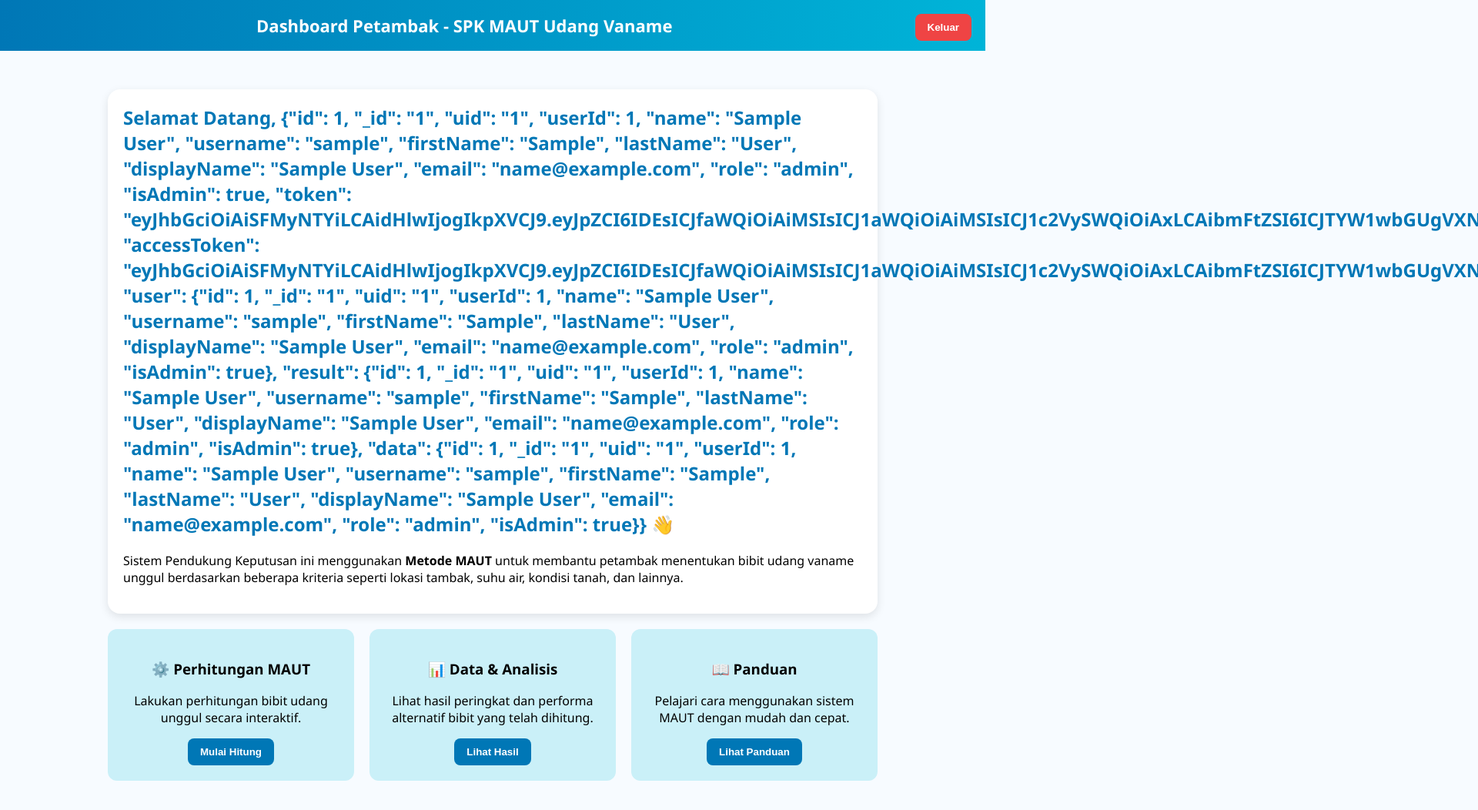
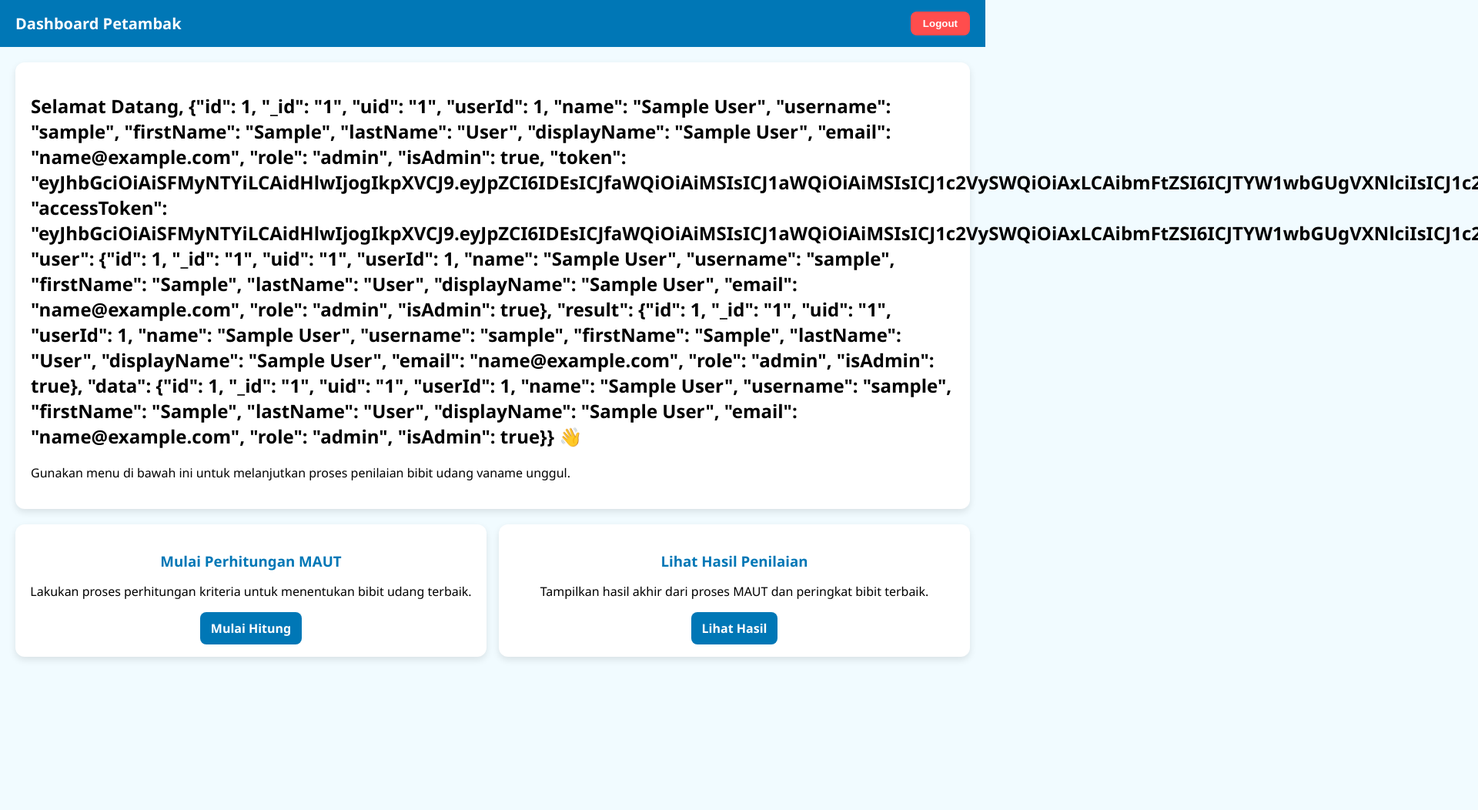
Before and after one commit to mustafakamal2435/index.html, a plain HTML site: page dashboard.html in a window 1280 px wide. Shown: the top 1052 px of the page at 77% size, 1920 px wide, since content can reach past the window. After the commit the page ends 873 px from the top, so only its background shows below. Drawn offline with Linux system fonts and the light colour scheme; sample sign-in values are in the browser's storage.

Commit message:
Update dashboard.html

```diff
--- a/dashboard.html
+++ b/dashboard.html
@@ -3,122 +3,119 @@
 <head>
   <meta charset="UTF-8" />
   <meta name="viewport" content="width=device-width, initial-scale=1.0" />
-  <title>Dashboard Petambak - SPK MAUT Bibit Udang Vaname</title>
+  <title>Dashboard Petambak - SPK Bibit Udang Vaname</title>
   <style>
-    :root {
-      --biru: #0077b6;
-      --laut: #00b4d8;
-      --muda: #caf0f8;
-    }
     body {
-      font-family: 'Segoe UI', Arial, sans-serif;
       margin: 0;
-      background: #f7fbff;
+      font-family: "Segoe UI", Arial, sans-serif;
+      background-color: #f1fbff;
     }
     header {
-      background: linear-gradient(90deg, var(--biru), var(--laut));
+      background: #0077b6;
       color: white;
-      padding: 18px;
-      text-align: center;
-      font-size: 22px;
+      padding: 15px 20px;
+      display: flex;
+      justify-content: space-between;
+      align-items: center;
+    }
+    header h1 {
+      font-size: 20px;
+      margin: 0;
+    }
+    button.logout {
+      background: #ff4d4d;
+      color: white;
+      border: none;
+      padding: 8px 16px;
+      border-radius: 8px;
+      cursor: pointer;
       font-weight: bold;
     }
-    .container {
-      max-width: 1000px;
-      margin: 30px auto;
+    button.logout:hover {
+      background: #e03e3e;
+    }
+    main {
       padding: 20px;
+    }
+    .welcome {
+      background: white;
+      padding: 20px;
+      border-radius: 12px;
+      box-shadow: 0 4px 10px rgba(0, 0, 0, 0.1);
+      margin-bottom: 20px;
+    }
+    .card-grid {
+      display: grid;
+      grid-template-columns: repeat(auto-fit, minmax(240px, 1fr));
+      gap: 16px;
     }
     .card {
       background: white;
-      padding: 20px;
-      border-radius: 16px;
-      box-shadow: 0 4px 12px rgba(0,0,0,0.1);
-      margin-bottom: 20px;
+      padding: 16px;
+      border-radius: 12px;
+      box-shadow: 0 4px 10px rgba(0, 0, 0, 0.1);
+      text-align: center;
+      transition: transform 0.2s;
     }
-    h2 {
-      color: var(--biru);
-      margin-top: 0;
+    .card:hover {
+      transform: translateY(-5px);
     }
-    .btn {
-      background: var(--biru);
+    .card h3 {
+      color: #0077b6;
+      margin-bottom: 10px;
+    }
+    a.button {
+      display: inline-block;
+      background: #0077b6;
       color: white;
-      padding: 10px 16px;
-      border: none;
+      padding: 10px 14px;
       border-radius: 8px;
-      cursor: pointer;
+      text-decoration: none;
       font-weight: bold;
-      transition: 0.3s;
     }
-    .btn:hover {
-      background: var(--laut);
-    }
-    .logout {
-      float: right;
-      background: #ef4444;
-    }
-    .grid {
-      display: grid;
-      grid-template-columns: repeat(auto-fit, minmax(250px, 1fr));
-      gap: 20px;
-    }
-    .feature {
-      background: var(--muda);
-      padding: 20px;
-      border-radius: 12px;
-      text-align: center;
-      transition: 0.3s;
-    }
-    .feature:hover {
-      background: #d9f5ff;
-      transform: translateY(-4px);
+    a.button:hover {
+      background: #0096c7;
     }
   </style>
 </head>
 <body>
   <header>
-    Dashboard Petambak - SPK MAUT Udang Vaname
-    <button class="btn logout" onclick="logout()">Keluar</button>
+    <h1>Dashboard Petambak</h1>
+    <button class="logout" onclick="logout()">Logout</button>
   </header>
 
-  <div class="container">
-    <div class="card">
-      <h2>Selamat Datang, <span id="namaUser">Petambak</span> 👋</h2>
-      <p>
-        Sistem Pendukung Keputusan ini menggunakan <strong>Metode MAUT</strong> untuk membantu petambak
-        menentukan bibit udang vaname unggul berdasarkan beberapa kriteria seperti lokasi tambak,
-        suhu air, kondisi tanah, dan lainnya.
-      </p>
+  <main>
+    <div class="welcome">
+      <h2 id="greeting">Selamat Datang, Petambak 👋</h2>
+      <p>Gunakan menu di bawah ini untuk melanjutkan proses penilaian bibit udang vaname unggul.</p>
     </div>
 
-    <div class="grid">
-      <div class="feature">
-        <h3>⚙️ Perhitungan MAUT</h3>
-        <p>Lakukan perhitungan bibit udang unggul secara interaktif.</p>
-        <button class="btn" onclick="window.location.href='hitung.html'">Mulai Hitung</button>
+    <div class="card-grid">
+      <div class="card">
+        <h3>Mulai Perhitungan MAUT</h3>
+        <p>Lakukan proses perhitungan kriteria untuk menentukan bibit udang terbaik.</p>
+        <a href="hitung.html" class="button">Mulai Hitung</a>
       </div>
-      <div class="feature">
-        <h3>📊 Data & Analisis</h3>
-        <p>Lihat hasil peringkat dan performa alternatif bibit yang telah dihitung.</p>
-        <button class="btn" onclick="window.location.href='hitung.html#hasilArea'">Lihat Hasil</button>
-      </div>
-      <div class="feature">
-        <h3>📖 Panduan</h3>
-        <p>Pelajari cara menggunakan sistem MAUT dengan mudah dan cepat.</p>
-        <button class="btn" onclick="alert('1. Masukkan kriteria & bobot\n2. Isi nilai tiap alternatif\n3. Klik “Hitung MAUT” untuk melihat hasil.')">Lihat Panduan</button>
+
+      <div class="card">
+        <h3>Lihat Hasil Penilaian</h3>
+        <p>Tampilkan hasil akhir dari proses MAUT dan peringkat bibit terbaik.</p>
+        <a href="hasil.html" class="button">Lihat Hasil</a>
       </div>
     </div>
-  </div>
+  </main>
 
   <script>
-    // ambil nama pengguna dari localStorage (diset dari login)
+    // Tampilkan nama user yang login
     const user = localStorage.getItem("userLogin");
-    if (user) {
-      document.getElementById("namaUser").textContent = user;
+    if (!user) {
+      // Jika belum login, kembalikan ke halaman login
+      window.location.href = "index.html";
     } else {
-      // jika belum login, kembali ke halaman login
-      window.location.href = "index.html";
+      document.getElementById("greeting").textContent = `Selamat Datang, ${user} 👋`;
     }
 
+    // Fungsi logout
     function logout() {
       localStorage.removeItem("userLogin");
       window.location.href = "index.html";
```
